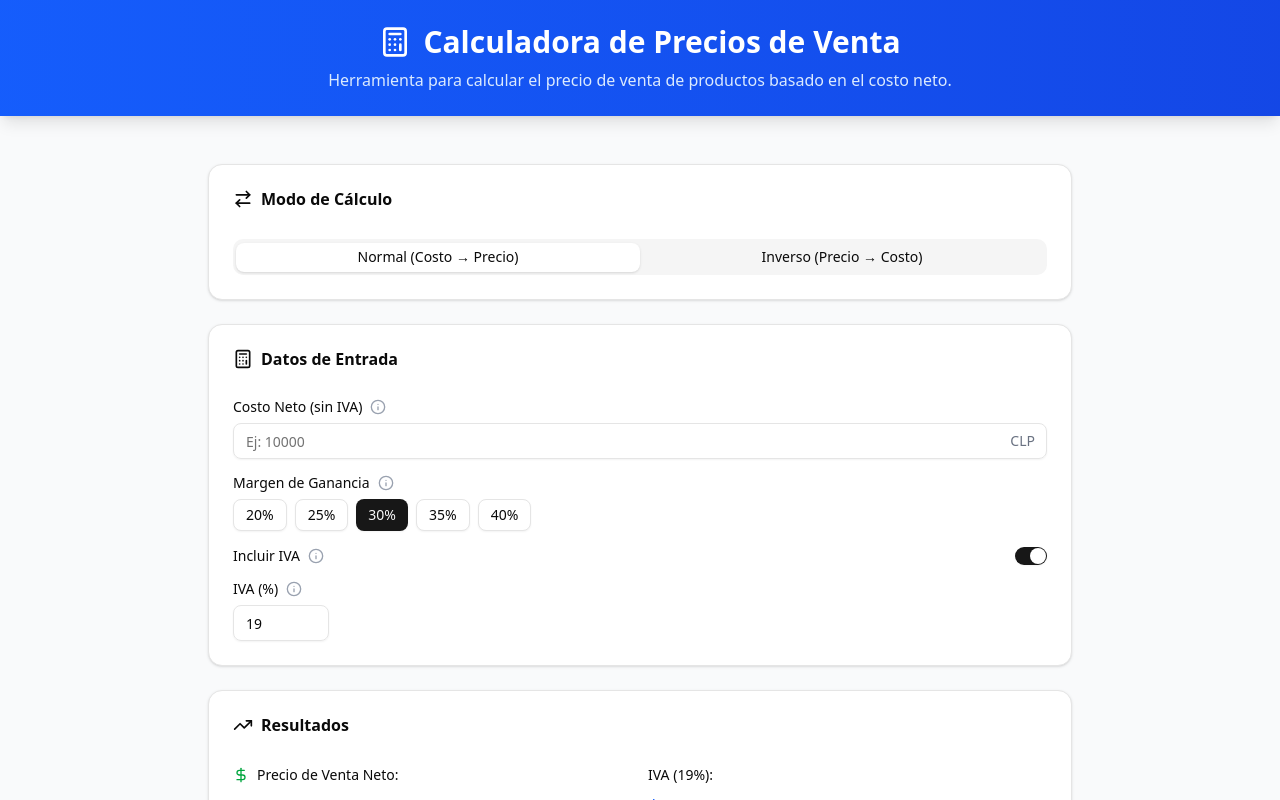
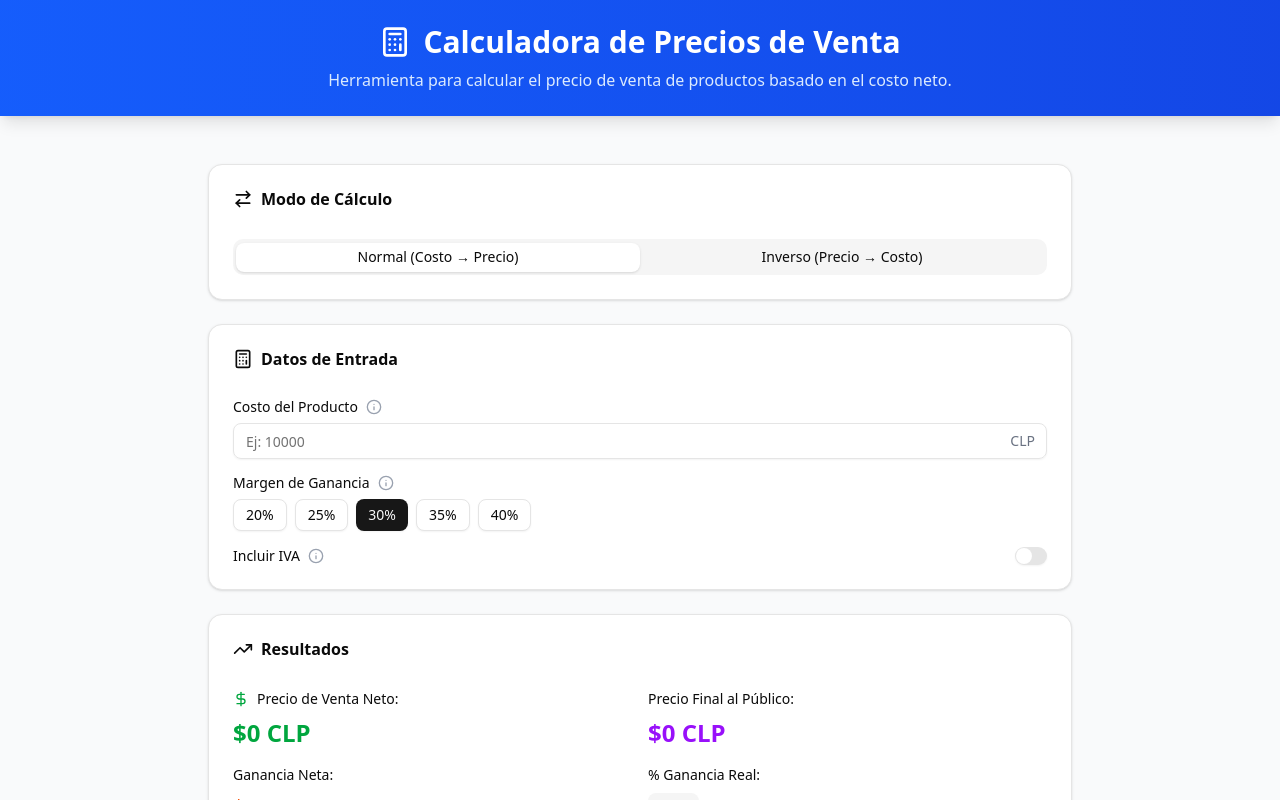
Before and after one commit to drususdark/calculadora-precios, a React (Vite) app: page / in a window 1280 px wide. Shown: the top 800 px of the page. Built offline with nearby package versions, Linux system fonts and the light colour scheme.

Commit message:
iva desactivado por defecto

```diff
--- a/src/components/Calculator.jsx
+++ b/src/components/Calculator.jsx
@@ -21,7 +21,7 @@ export function Calculator() {
   const [costoNeto, setCostoNeto] = useState('')
   const [margenSeleccionado, setMargenSeleccionado] = useState(0.30) // 30% por defecto
   const [ivaPercent, setIvaPercent] = useState(19)
-  const [ivaEnabled, setIvaEnabled] = useState(true)
+  const [ivaEnabled, setIvaEnabled] = useState(false)
 
   // Estados para el modo inverso
   const [precioFinal, setPrecioFinal] = useState('')
```
